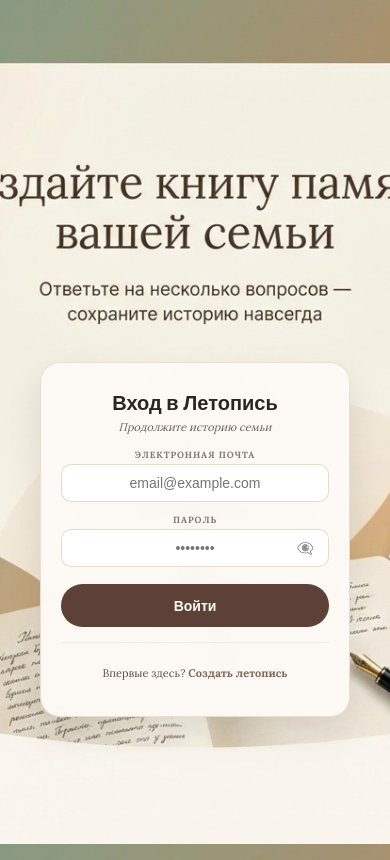
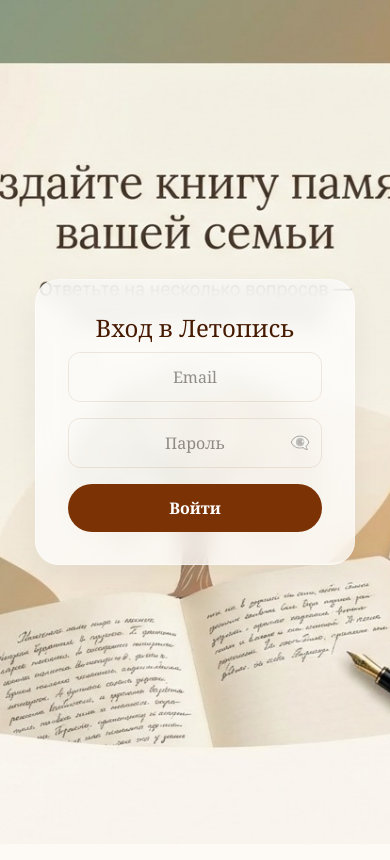
Before and after one commit to AudioDiary/audio-diary, a Next.js app: page /login in a window 390 px wide. Built offline with nearby package versions, Linux system fonts and the light colour scheme; a web font is replaced by a local one.

Commit message:
ver 2 no image fon

```diff
--- a/app/globals.css
+++ b/app/globals.css
@@ -1,18 +1,18 @@
-@tailwind base;
-@tailwind components;
-@tailwind utilities;
+@import "tailwindcss";
 
 :root {
-  --background: #fdfaf6; /* Кремовый оттенок бумаги */
-  --foreground: #2c2c2c;
+  --background: #fdfaf6; /* Кремовая бумага */
+  --foreground: #2c2420;
 }
 
 body {
+  background-color: var(--background);
   color: var(--foreground);
-  background-color: var(--background);
-  font-family: var(--font-lora), serif;
+  min-height: 100vh;
+}
 
-  /* Установка вашего изображения на фон */
+/* Класс специально для страницы входа, где нужно дерево */
+.bg-tree-overlay {
   background-image: url('/background.png');
   background-size: cover;
   background-position: center;
@@ -20,28 +20,11 @@
   background-repeat: no-repeat;
 }
 
-h1, h2, h3 {
-  font-family: var(--font-playfair), serif;
-}
-
-/* Эффект матового стекла (Glassmorphism) */
-.glass-panel {
-  background: rgba(255, 255, 255, 0.7); /* Белый фон с прозрачностью 70% */
-  backdrop-filter: blur(12px); /* Размытие фона */
+.glass-card {
+  background: rgba(255, 255, 255, 0.7);
+  backdrop-filter: blur(12px);
   -webkit-backdrop-filter: blur(12px);
-  border: 1px solid rgba(255, 255, 255, 0.3);
-  box-shadow: 0 8px 32px 0 rgba(0, 0, 0, 0.1);
+  border: 1px solid rgba(255, 255, 255, 0.4);
+  box-shadow: 0 10px 30px rgba(0, 0, 0, 0.05);
   border-radius: 24px;
 }
-
-/* Кнопка записи (стилизованная под ретро) */
-.record-button {
-  transition: all 0.3s ease;
-  background: #8b4513; /* Цвет дерева/кожи */
-  color: white;
-}
-
-.record-button:hover {
-  transform: scale(1.05);
-  background: #a0522d;
-}
--- a/app/login/page.js
+++ b/app/login/page.js
@@ -7,7 +7,7 @@
 export default function Login() {
   const [email, setEmail] = useState("");
   const [password, setPassword] = useState("");
-  const [showPassword, setShowPassword] = useState(false); // Состояние для глазика
+  const [showPassword, setShowPassword] = useState(false);
   const [loading, setLoading] = useState(false);
   const [error, setError] = useState(null);
   const router = useRouter();
@@ -15,166 +15,34 @@
   const handleLogin = async (e) => {
     e.preventDefault();
     setLoading(true);
-    setError(null);
     const { error } = await supabase.auth.signInWithPassword({ email, password });
-    if (error) {
-      setError("Неверный email или пароль");
-      setLoading(false);
-    } else {
-      router.push("/");
-    }
+    if (error) { setError("Ошибка входа"); setLoading(false); }
+    else { router.push("/"); }
   };
 
   return (
-    <main
-      style={{
-        minHeight: "100vh",
-        display: "flex",
-        justifyContent: "center",
-        alignItems: "flex-start",
-        paddingTop: "42vh",
-        paddingLeft: "20px",
-        paddingRight: "20px",
-        paddingBottom: "40px",
-        boxSizing: "border-box"
-      }}
-    >
-      <div
-        style={{
-          width: "100%",
-          maxWidth: "310px",
-          backgroundColor: "rgba(253, 250, 246, 0.96)",
-          backdropFilter: "blur(8px)",
-          border: "1px solid rgba(139, 69, 19, 0.15)",
-          borderRadius: "20px",
-          padding: "25px 20px",
-          boxShadow: "0 15px 35px rgba(0,0,0,0.1)",
-          boxSizing: "border-box",
-          color: "#2c2420",
-          textAlign: "center"
-        }}
-      >
-        <div style={{ marginBottom: "15px" }}>
-          <h2 style={{ fontFamily: "var(--font-playfair), serif", fontSize: "20px", margin: "0 0 5px 0" }}>
-            Вход в Летопись
-          </h2>
-          <p style={{ fontSize: "11px", fontStyle: "italic", opacity: 0.7, margin: 0 }}>
-            Продолжите историю семьи
-          </p>
-        </div>
-
-        <form onSubmit={handleLogin} style={{ display: "flex", flexDirection: "column", gap: "12px" }}>
-
-          <div style={{ display: "flex", flexDirection: "column", gap: "4px" }}>
-            <label style={{ fontSize: "9px", fontWeight: "bold", letterSpacing: "0.1em", opacity: 0.6 }}>
-              ЭЛЕКТРОННАЯ ПОЧТА
-            </label>
+    // Применяем класс с деревом ТОЛЬКО здесь
+    <main className="bg-tree-overlay min-h-screen flex items-center justify-center p-6">
+      <div className="glass-card p-8 w-full max-w-[320px] text-center">
+        <h2 className="font-header text-2xl mb-2 text-amber-950">Вход в Летопись</h2>
+        <form onSubmit={handleLogin} className="flex flex-col gap-4">
           <input
-              type="email"
-              value={email}
+            type="email" placeholder="Email" value={email}
             onChange={(e) => setEmail(e.target.value)}
-              placeholder="email@example.com"
-              required
-              style={{
-                width: "100%",
-                padding: "10px",
-                borderRadius: "10px",
-                border: "1px solid rgba(139, 69, 19, 0.2)",
-                backgroundColor: "white",
-                fontSize: "14px",
-                boxSizing: "border-box",
-                textAlign: "center",
-                outline: "none"
-              }}
+            className="w-full p-3 rounded-xl border border-amber-900/10 outline-none text-center"
           />
-          </div>
-
-          <div style={{ display: "flex", flexDirection: "column", gap: "4px" }}>
-            <label style={{ fontSize: "9px", fontWeight: "bold", letterSpacing: "0.1em", opacity: 0.6 }}>
-              ПАРОЛЬ
-            </label>
-            <div style={{ position: "relative", width: "100%" }}>
+          <div className="relative">
             <input
-                type={showPassword ? "text" : "password"} // Переключаем тип поля
-                value={password}
+              type={showPassword ? "text" : "password"} placeholder="Пароль" value={password}
               onChange={(e) => setPassword(e.target.value)}
-                placeholder="••••••••"
-                required
-                style={{
-                  width: "100%",
-                  padding: "10px 35px 10px 35px", // Добавляем отступы по бокам для иконки
-                  borderRadius: "10px",
-                  border: "1px solid rgba(139, 69, 19, 0.2)",
-                  backgroundColor: "white",
-                  fontSize: "14px",
-                  boxSizing: "border-box",
-                  textAlign: "center",
-                  outline: "none"
-                }}
+              className="w-full p-3 rounded-xl border border-amber-900/10 outline-none text-center"
             />
-              {/* Кастомный глазик */}
-              <button
-                type="button"
-                onClick={() => setShowPassword(!showPassword)}
-                style={{
-                  position: "absolute",
-                  right: "10px",
-                  top: "50%",
-                  transform: "translateY(-50%)",
-                  background: "none",
-                  border: "none",
-                  cursor: "pointer",
-                  fontSize: "14px",
-                  opacity: 0.5,
-                  padding: "5px",
-                  display: "flex",
-                  alignItems: "center",
-                  justifyContent: "center"
-                }}
-              >
+            <button type="button" onClick={() => setShowPassword(!showPassword)} className="absolute right-3 top-3 opacity-30">
               {showPassword ? "👁️" : "👁️‍🗨️"}
             </button>
           </div>
-          </div>
-
-          {error && (
-            <div style={{ color: "#b91c1c", fontSize: "10px", backgroundColor: "#fef2f2", padding: "6px", borderRadius: "8px" }}>
-              {error}
-            </div>
-          )}
-
-          <button
-            type="submit"
-            disabled={loading}
-            style={{
-              width: "100%",
-              padding: "12px",
-              marginTop: "5px",
-              borderRadius: "40px",
-              backgroundColor: "#5d4037",
-              color: "#fdfaf6",
-              border: "none",
-              fontSize: "14px",
-              fontWeight: "bold",
-              cursor: "pointer",
-              fontFamily: "var(--font-playfair), serif"
-            }}
-          >
-            {loading ? "Загрузка..." : "Войти"}
-          </button>
+          <button className="w-full py-3 bg-amber-900 text-white rounded-full font-bold">Войти</button>
         </form>
-
-        <div style={{ marginTop: "15px", paddingTop: "12px", borderTop: "1px solid rgba(0,0,0,0.05)" }}>
-          <p style={{ fontSize: "11px", opacity: 0.8 }}>
-            Впервые здесь?{" "}
-            <Link
-              href="/signup"
-              style={{ color: "#5d4037", fontWeight: "bold", textDecoration: "none" }}
-            >
-              Создать летопись
-            </Link>
-          </p>
-        </div>
       </div>
     </main>
   );
```
Also changed, not shown: app/page.js (+24 -91 lines). Lines whose indentation alone changed are shown as unchanged.
